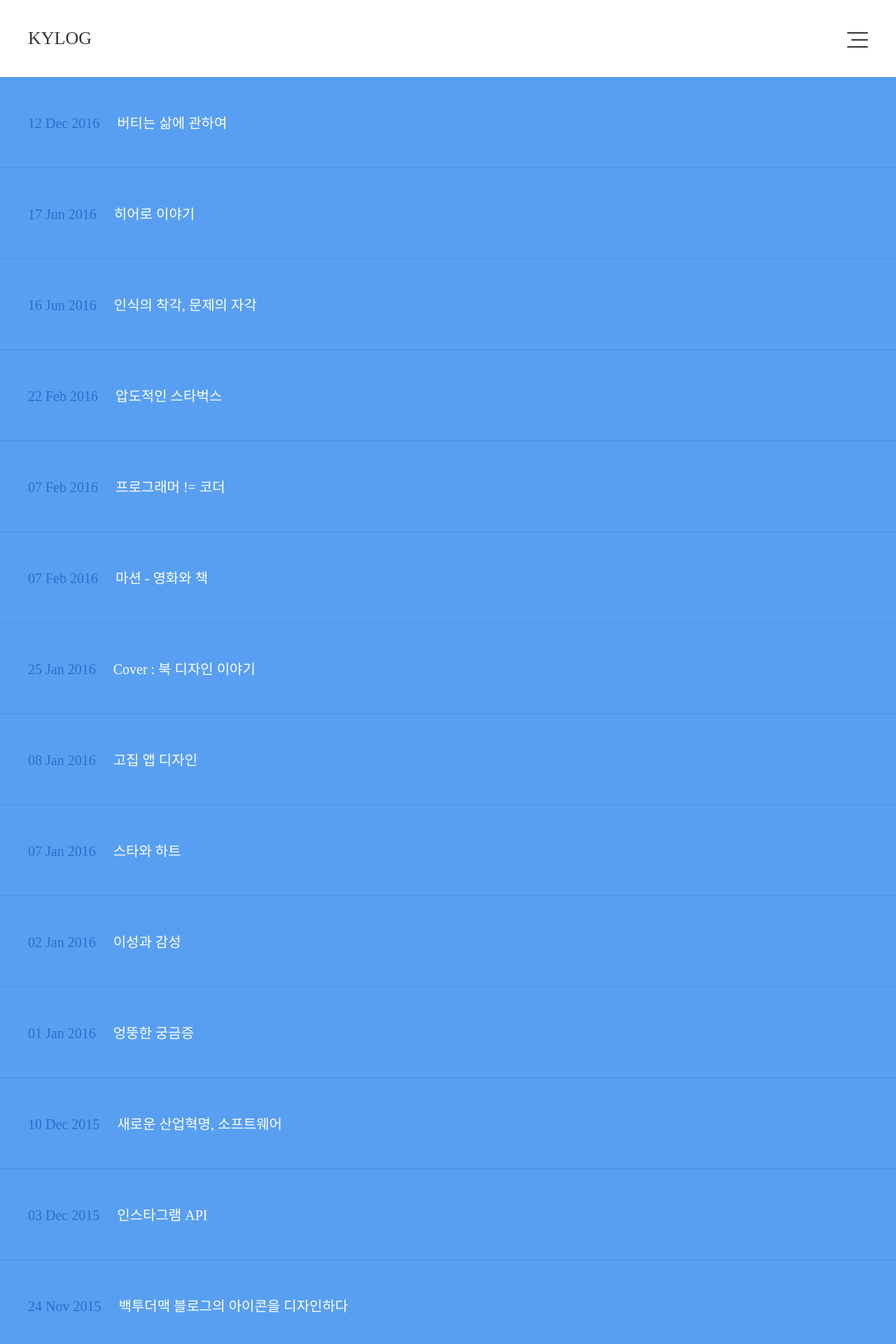
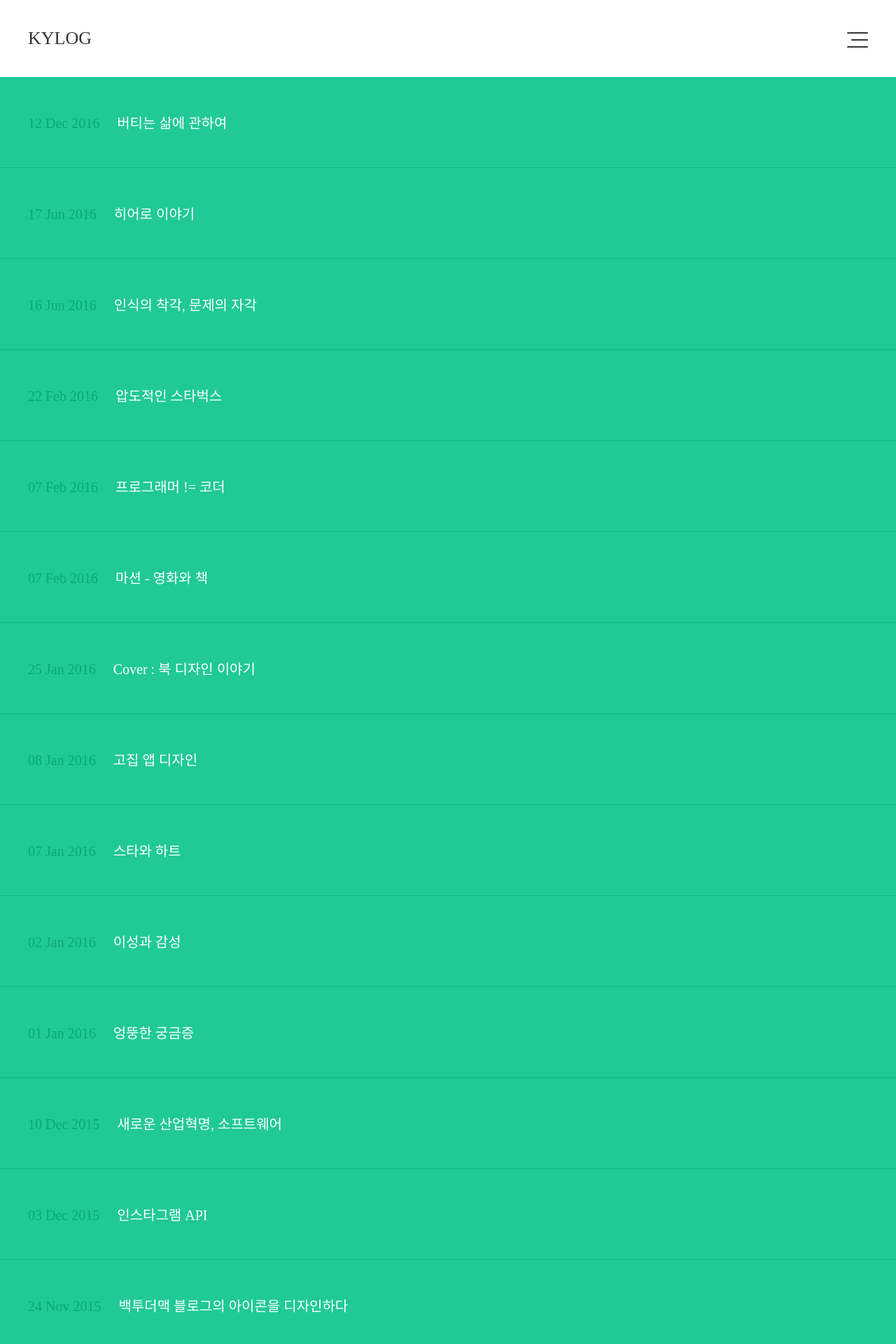
Before and after one commit to krevony/blog-code-2017, a Jekyll site: the page built from index.html, in a window 1280 px wide. Shown: the top 1920 px of the page at 70% size. Built offline with Jekyll 4.4.1, drawn with Linux system fonts in a browser that asks for light colours; grey boxes are pictures that could not be loaded.

Commit message:
Update main.css

```diff
--- a/css/main.css
+++ b/css/main.css
@@ -293,15 +293,15 @@ footer small { text-transform: uppercase; }
 
 
 ul.posts { color: #236CC1; overflow: hidden; }
-ul.posts li { border-bottom: 1px solid #4492EC; }
-ul.posts li:last-child { border-bottom: none; }
-ul.posts li .p-wrap { background: #589FF1; padding: 50px 40px; transition: all .15s ease-in; }
-ul.posts li .p-wrap:hover { background: #67AAF7; padding-left: 50px; }
-ul.posts li .p-wrap:active { background: #569BEA; }
-ul.posts li .p-wrap:hover::after { content:'\2192'; margin-left: 10px; }
-ul.posts li .p-wrap p { display: inline; margin-bottom: 0; }
-ul.posts li .date { color: #2671C8; padding-right: 20px; }
-ul.posts li a { color: #fff; text-decoration: none; }
+	ul.posts li { border-bottom: 1px solid #12B886; }
+	ul.posts li:last-child { border-bottom: none; }
+	ul.posts li .p-wrap { background: #20C997; padding: 50px 40px; transition: all .15s ease-in; }
+	ul.posts li .p-wrap:hover { background: #38D9A9; padding-left: 50px; }
+	ul.posts li .p-wrap:active { background: #38D9A9; }
+	ul.posts li .p-wrap:hover::after { content:'\2192'; margin-left: 10px; }
+	ul.posts li .p-wrap p { display: inline; margin-bottom: 0; }
+	ul.posts li .date { color: #0CA678; padding-right: 20px; }
+	ul.posts li a { color: #fff; text-decoration: none; }
 
 
 /*****************************************************************************/
```
